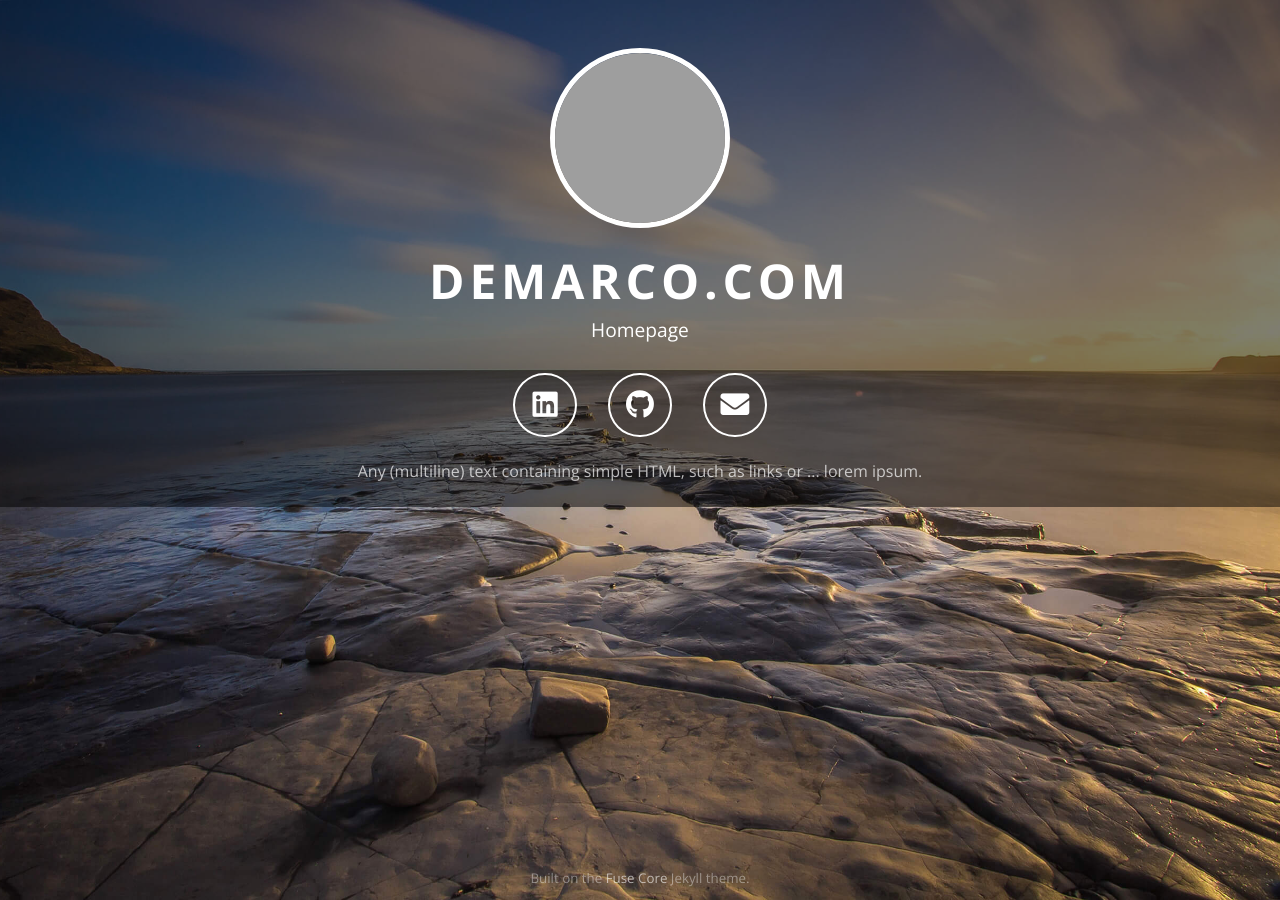
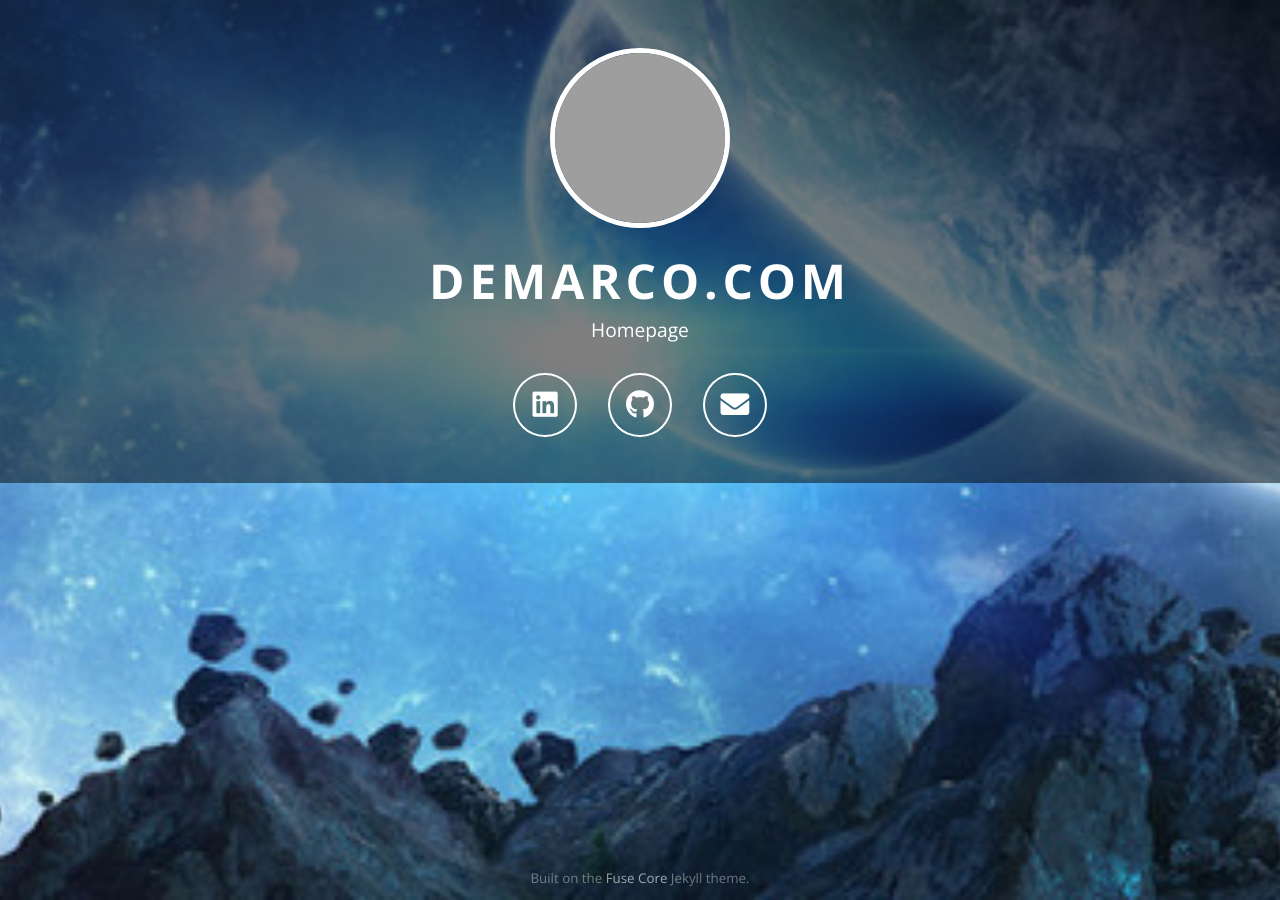
Before and after one commit to Mudpuppy12/demarco.github.io, a Jekyll site: the page built from index.html, in a window 1280 px wide. Built offline with Jekyll 4.4.1, drawn with Linux system fonts in a browser that asks for light colours; comment, search, counter and statistics services are not loaded; grey boxes are pictures that could not be loaded.

Commit message:
New background

```diff
--- a/_config.yml
+++ b/_config.yml
@@ -181,7 +181,4 @@ links:
 # Extra HTML which will be displayed below the links. Keep it short. Leave empty to disable.
 #extra_html:
 extra_html: >
-    Any (multiline) text containing simple HTML,
-    such as links or ... lorem ipsum.
-
 #EOF
```
Also changed, not shown: images/background.jpg.
